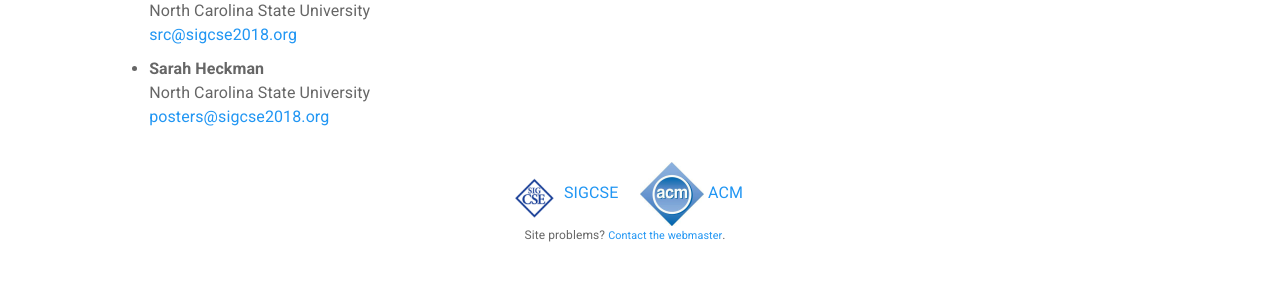
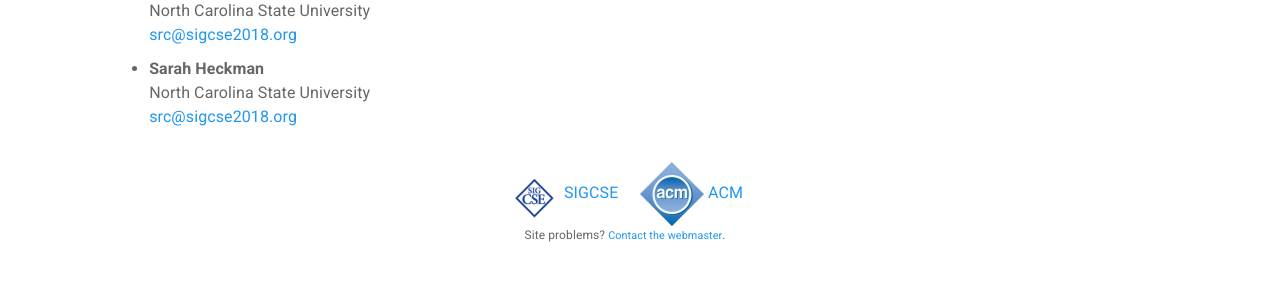
Before and after one commit to sigcsets/sigcse2018, a Jekyll site: the page built from authors/src.md, in a window 1280 px wide. Shown: the part 2021-2321 px from the top of the page. Built offline with Jekyll 4.4.1, drawn with Linux system fonts in a browser that asks for light colours.

Commit message:
update Heckman email

```diff
--- a/_data/committees.yaml
+++ b/_data/committees.yaml
@@ -78,7 +78,7 @@
   - name: Sarah Heckman
     role: Student Research Competition
     inst:  North Carolina State University
-    email: posters@sigcse2018.org
+    email: src@sigcse2018.org
 
   - name: Nick Parlante
     role: Nifty Assignments
```
